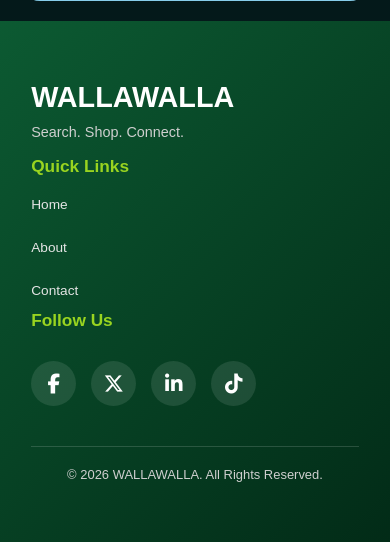
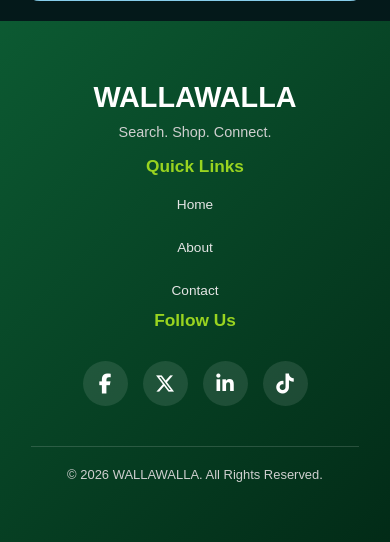
Before and after one commit to Richieelzb/wallawalla, a Flask app: page / in a window 390 px wide. Shown: the part 1799-2341 px from the top of the page. Run offline with Flask 3, Linux system fonts and the light colour scheme; some libraries are stand-ins or nearby versions.

Commit message:
align to center

```diff
--- a/static/css/style.css
+++ b/static/css/style.css
@@ -149,6 +149,12 @@ text-decoration:none;
 .overlay{
 text-align:center;
 color:white;
+}
+.overlay{
+    display:flex;
+    flex-direction:column;
+    align-items:center;
+    text-align:center;
 }
 
 .overlay h1{
@@ -1720,6 +1726,12 @@ body{
     color:white;
     padding:60px 8%;
 }
+.footer{
+    background:linear-gradient(135deg,#0c5a32,#022b17);
+    color:white;
+    padding:60px 8%;
+    text-align:center;
+}
 
 .footer-container{
     display:flex;
@@ -1727,6 +1739,14 @@ body{
     align-items:flex-start;
     flex-wrap:wrap;
     gap:50px;
+}
+.footer-container{
+    display:flex;
+    flex-direction:column;
+    align-items:center;
+    justify-content:center;
+    text-align:center;
+    gap:30px;
 }
 
 .footer-brand h2{
@@ -2018,6 +2038,55 @@ body{
         max-width:100%;
     }
 
+    .footer{
+        background:linear-gradient(135deg,#0c5a32,#022b17);
+        color:white;
+        padding:60px 8%;
+        text-align:center;
+    }
+
+    .footer-container{
+        display:flex;
+        flex-direction:column;
+        align-items:center;
+        justify-content:center;
+        text-align:center;
+        gap:30px;
+    }
+
+    .footer-links,
+    .footer-social,
+    .footer-brand{
+        display:flex;
+        flex-direction:column;
+        align-items:center;
+        text-align:center;
+    }
+
+    .social-icons{
+        display:flex;
+        justify-content:center;
+        align-items:center;
+        gap:15px;
+    }
+
+    .about-panel{
+        display:none;
+        max-width:900px;
+        margin:30px auto 0;
+        padding:25px;
+        text-align:center;
+        color:white;
+    }
+
+    #footer-default{
+        display:flex;
+        flex-direction:column;
+        align-items:center;
+        justify-content:center;
+        text-align:center;
+    }
+
     /* .social-icons{
         display:flex;
         justify-content:center;
```
